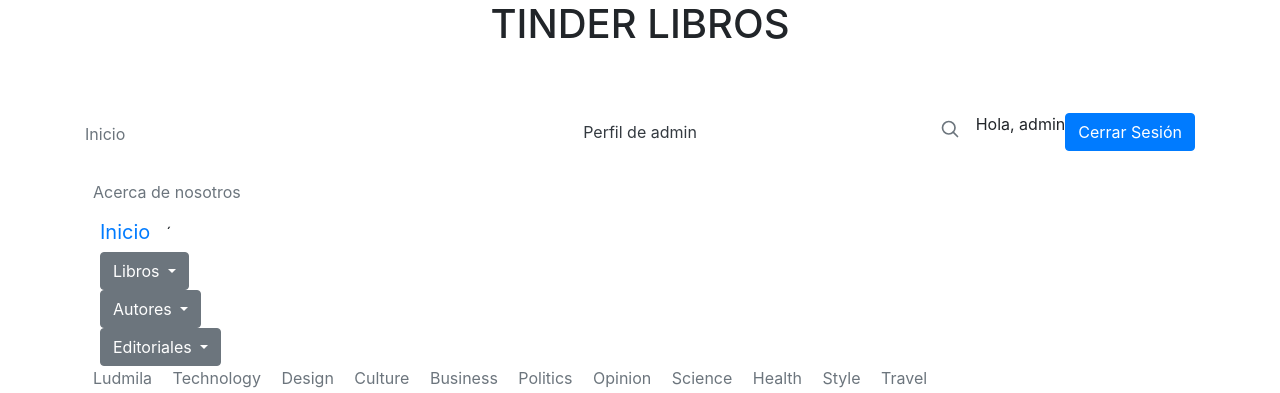
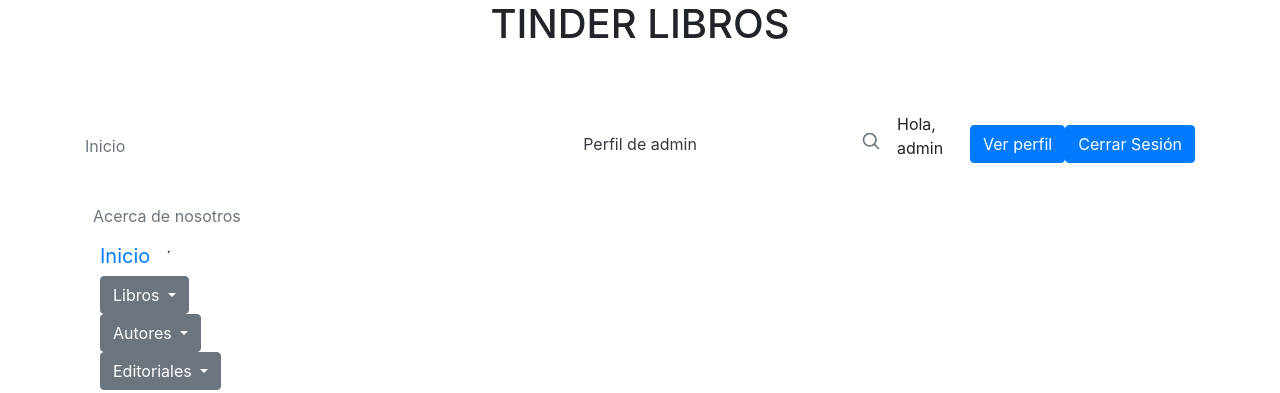
Before and after one commit to lvergini/ProyectoFinalAbayayPasquiniVergini, a Django app: page /accounts/profile/1 in a window 1280 px wide. Shown: the top 393 px of the page. Run offline with Django 4.2, Linux system fonts and the light colour scheme; a user stored in the database is signed in; data comes from the database, SQL or seed files in the repository; both versions use the stored data as it was after the commit; some libraries are stand-ins or nearby versions.

Commit message:
Agrego ver perfil en navBar si el usuario está logueado

```diff
--- a/ProyectoBlogReseñas/Blog/templates/Blog/padre.html
+++ b/ProyectoBlogReseñas/Blog/templates/Blog/padre.html
@@ -66,6 +66,7 @@
               <a class="btn btn-primary" href="{% url 'signup' %}">Registrarse</a>
                 {% else %}
                 <p>Hola, {{ user.username }}</p>
+                <a class="btn btn-primary" href="{% url 'profile' request.user.pk %}">Ver perfil</a>
                 <a class="btn btn-primary" href="{% url 'logout' %}">Cerrar Sesión</a>
                 {% endif %}
           </div>
@@ -123,9 +124,7 @@
           <a class="p-2 text-muted" href="#">Travel</a>
         </nav>
       </div>
-      {% block cuerpodelapagina %}
 
-      {% endblock %}
       <div class="jumbotron p-3 p-md-5 text-white rounded bg-dark">
         <div class="col-md-6 px-0">
           <h1 class="display-4 font-italic">Title of a longer featured blog post</h1>
@@ -133,6 +132,10 @@
           <p class="lead mb-0"><a href="#" class="text-white font-weight-bold">Continue reading...</a></p>
         </div>
       </div>
+
+      {% block cuerpodelapagina %}
+
+      {% endblock %}
 
       <div class="row mb-2">
         <div class="col-md-6">
--- a/ProyectoBlogReseñas/accounts/templates/accounts/profile.html
+++ b/ProyectoBlogReseñas/accounts/templates/accounts/profile.html
@@ -8,7 +8,7 @@
 <img class="profile-image" src="{{ user.perfil.imagen.url }}" alt="Imagen de {{user.username}}">
 <h1>{{user.first_name}} {{user.last_name}}</h1>
 <p>{{user.perfil.descripcion}}</p>
-<p>{{user.perfil.pgina_web}}</p>
+<p>{{user.perfil.pagina_web}}</p>
 
 
 {% if request.user == user %}
```
Also changed, not shown: ProyectoBlogReseñas/db.sqlite3, ProyectoBlogReseñas/media/imagenesPerfil/default.jpg (added).
